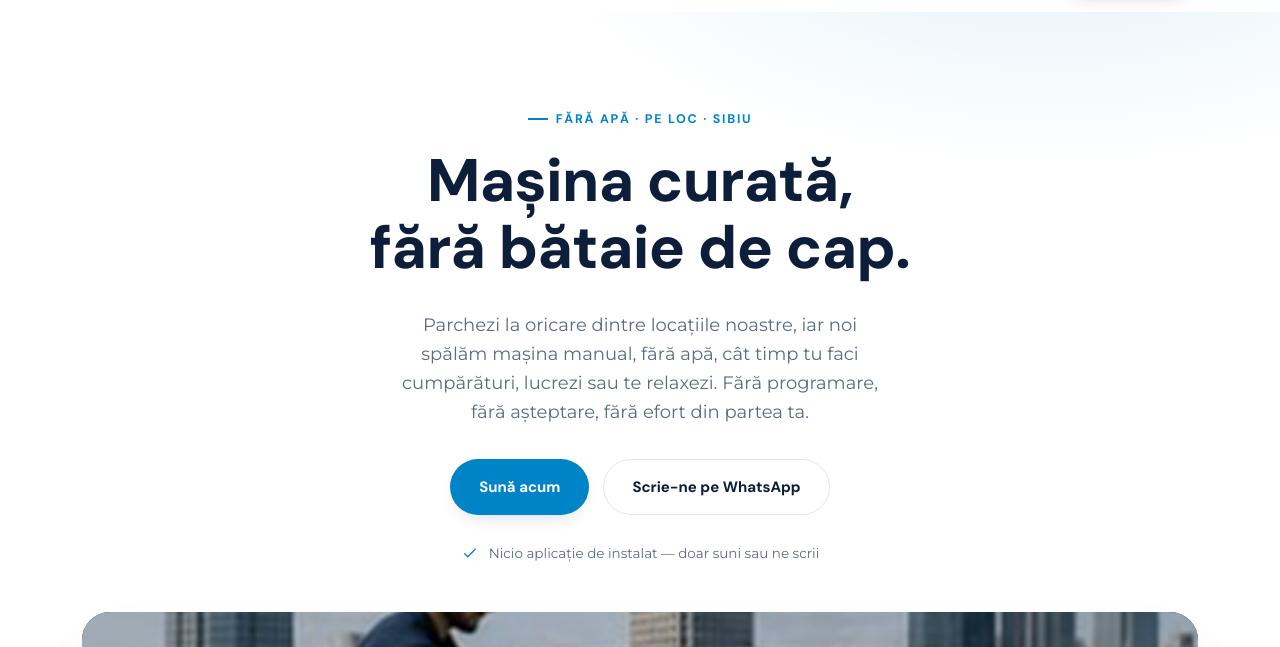
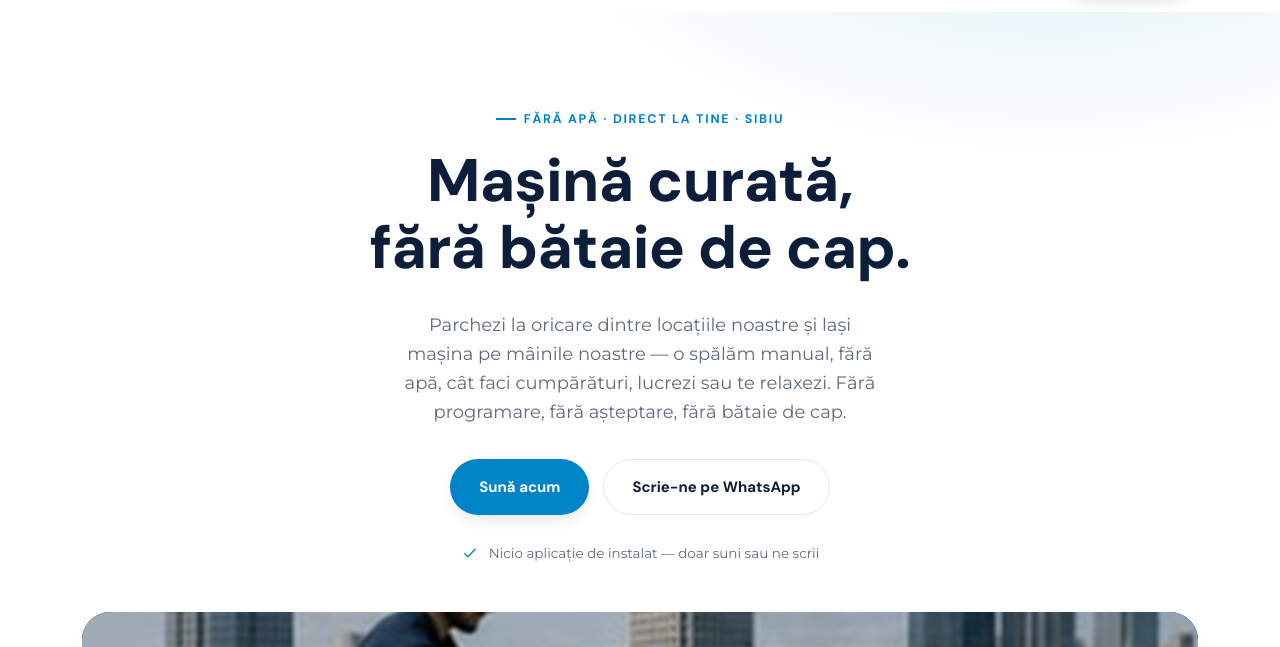
Before and after one commit to SmartWashRO/Website, a plain HTML site: page index.html in a window 1280 px wide. Shown: the part 73-720 px from the top of the page. Drawn offline with nearby package versions, Linux system fonts and the light colour scheme.

Commit message:
Add files via upload

```diff
--- a/index.html
+++ b/index.html
@@ -398,11 +398,11 @@ function renderHome(lang) {
   document.getElementById('faq-title').textContent = isRo ? 'Întrebări frecvente' : 'FAQ';
   document.getElementById('faq-heading').textContent = isRo ? 'Întrebări frecvente' : 'Common questions';
   const faqs = isRo ? [
-    { q: 'Trebuie să programez în avans?', a: 'Nu — parchezi la oricare dintre locațiile noastre și un atendent vine la tine. Fără programare, fără aplicație.' },
-    { q: 'Cât durează o spălare?', a: '25–30 minute pentru exterior, 40–45 minute pentru exterior + interior.' },
-    { q: 'Cum plătesc?', a: 'Cu cardul sau online, direct la fața locului. Nu folosim numerar.' },
-    { q: 'De unde știu când mașina e gata?', a: 'Îți trimitem o notificare pe telefon exact când am terminat.' },
-    { q: 'În ce zonă operați?', a: 'La momentul actual: Shopping City Sibiu, Promenada Mall Sibiu, și parcul comercial Jumbo & Hornbach.' },
+    { q: 'Trebuie să programez în avans?', a: 'Nu — parchezi la oricare dintre locațiile noastre și vine cineva din echipă la tine. Fără programare, fără aplicație.' },
+    { q: 'Cât durează o spălare?', a: '25–30 de minute pentru exterior, 40–45 de minute pentru exterior + interior.' },
+    { q: 'Cum plătesc?', a: 'Cu cardul sau online, direct la fața locului. Nu lucrăm cu numerar.' },
+    { q: 'De unde știu când mașina e gata?', a: 'Îți trimitem o notificare pe telefon chiar când am terminat.' },
+    { q: 'În ce zonă lucrați?', a: 'Momentan suntem la Shopping City Sibiu, Promenada Mall Sibiu și parcul comercial Jumbo & Hornbach.' },
   ] : [
     { q: 'Do I need to book in advance?', a: "No — just park at any of our sites and an attendant will come to you. No booking, no app." },
     { q: 'How long does a wash take?', a: '25–30 minutes for exterior only, 40–45 minutes for exterior + interior.' },
--- a/js/content.js
+++ b/js/content.js
@@ -165,22 +165,22 @@ window.SmartWash.CONTENT = {
     footer: { tagline: 'Spălare auto fără apă, în Sibiu.', rights: '© 2026 SmartWash. Toate drepturile rezervate.' },
 
     home: {
-      badge: 'Fără apă · pe loc · Sibiu',
-      title: 'Mașina curată,\nfără bătaie de cap.',
-      subtitle: 'Parchezi la oricare dintre locațiile noastre, iar noi spălăm mașina manual, fără apă, cât timp tu faci cumpărături, lucrezi sau te relaxezi. Fără programare, fără așteptare, fără efort din partea ta.',
+      badge: 'Fără apă · direct la tine · Sibiu',
+      title: 'Mașină curată,\nfără bătaie de cap.',
+      subtitle: 'Parchezi la oricare dintre locațiile noastre și lași mașina pe mâinile noastre — o spălăm manual, fără apă, cât faci cumpărături, lucrezi sau te relaxezi. Fără programare, fără așteptare, fără bătaie de cap.',
       ctaCall: 'Sună acum', ctaWhatsapp: 'Scrie-ne pe WhatsApp',
 
-      locationsIntro: 'În prezent operăm la',
+      locationsIntro: 'Ne găsești acum la',
 
-      benefitsTitle: 'De ce aleg oamenii SmartWash',
+      benefitsTitle: 'De ce aleg clienții SmartWash',
       benefitsSubtitle: 'Totul e gândit să-ți economisească timp și energie.',
       benefits: [
-        { t: 'Fără programare', d: 'Doar parchezi. Fără programare, fără aplicație, fără așteptat un interval liber.' },
+        { t: 'Fără programare', d: 'Doar parchezi — fără programare, fără aplicație de instalat, fără să aștepți un loc liber.' },
         { t: 'Zero timp de așteptare', d: 'Începem imediat — nu stai niciodată la coadă.' },
-        { t: 'Fără spălare pe cont propriu', d: 'Echipa noastră face toată treaba, manual. Tu nu faci nimic.' },
-        { t: 'Notificări pe telefon', d: 'Îți scriem exact când mașina e gata — nu trebuie să verifici tu.' },
-        { t: 'Plată online sau cu cardul', d: 'Plătești cu cardul sau online. Fără numerar, niciodată.' },
-        { t: 'Timpul tău rămâne al tău', d: 'Faci cumpărături, mănânci, bei o cafea, vezi un film — noi ne ocupăm de restul.' },
+        { t: 'Fără spălare pe cont propriu', d: 'Echipa noastră face toată treaba, manual — tu nu ridici un deget.' },
+        { t: 'Notificări pe telefon', d: 'Te anunțăm imediat ce mașina e gata, ca să nu tot verifici.' },
+        { t: 'Plată online sau cu cardul', d: 'Plătești cu cardul sau online — fără numerar.' },
+        { t: 'Timpul tău rămâne al tău', d: 'Faci cumpărături, mănânci ceva, bei o cafea sau vezi un film — noi ne ocupăm de mașină.' },
       ],
 
       stats: [ { value: '99.3%', label: 'apă mai puțină' }, { value: '30-45 min', label: 'durata medie' }, { value: '0', label: 'drumuri la spălătorie' } ],
@@ -188,29 +188,29 @@ window.SmartWash.CONTENT = {
       servicesTitle: 'Prețuri', servicesSubtitle: 'Două opțiuni. Fără costuri ascunse.',
       services: [
         { name: 'Spălare Exterior', desc: 'Spălare exterioară manuală — caroserie, jante, anvelope și geamuri, complet fără apă.', price: '45 lei', duration: '25\u201330 min' },
-        { name: 'Exterior + Interior', desc: 'Spălare exterioară completă plus aspirare interior, bord și consolă.', price: '65 lei', duration: '40\u201345 min' },
+        { name: 'Exterior + Interior', desc: 'Spălare exterioară completă, plus aspirare interior, bord și consolă.', price: '65 lei', duration: '40\u201345 min' },
       ],
 
       howTitle: 'Cum funcționează',
       steps: [
         { t: 'Parchezi la oricare locație' },
-        { t: 'Vorbești cu atendentul nostru' },
+        { t: 'Vorbești cu unul dintre colegii noștri' },
         { t: 'Plătești cu cardul sau online' },
-        { t: 'Te bucuri de destinația ta' },
+        { t: 'Îți vezi de treabă' },
         { t: 'Te întorci la o mașină impecabilă' },
       ],
 
       ecoTeaserTitle: 'De ce fără apă',
-      ecoTeaserHeading: 'O spălare care renunță complet la furtun',
-      ecoTeaserText: 'Fiecare vizită SmartWash folosește doar o fracțiune din apa unei spălări clasice — fără robinet, fără canalizare, fără reziduuri. Vrei să afli cum funcționează procesul?',
+      ecoTeaserHeading: 'O spălare care nu are nevoie de furtun',
+      ecoTeaserText: 'Fiecare vizită SmartWash folosește doar o fracțiune din apa unei spălări clasice — fără robinet, fără canalizare, fără reziduuri. Vrei să vezi cum funcționează, pas cu pas?',
       ecoTeaserLink: 'Vezi cum funcționează',
 
       mapTitle: 'Unde ne găsești',
-      mapSubtitle: 'Parchezi la oricare dintre locațiile noastre din Sibiu — fără nevoie de programare.',
+      mapSubtitle: 'Parchezi la oricare dintre locațiile noastre din Sibiu, fără nicio programare.',
 
       testimonialsTitle: 'Ce spun clienții',
       testimonials: [
-        { name: 'Ioana Marinescu', quote: 'Nu mi-a mai rămas timp de pierdut la spălătorie — au venit la birou și mașina a fost gata cât am fost eu în ședințe.' },
+        { name: 'Ioana Marinescu', quote: 'Nu mi-a mai rămas timp de pierdut la spălătorie — au venit la birou și mașina era gata cât am fost eu în ședințe.' },
         { name: 'Cristian Radu', quote: 'Seriozitate și punctualitate — exact ce cauți când lași mașina pe mâna altcuiva.' },
       ],
 
@@ -220,42 +220,42 @@ window.SmartWash.CONTENT = {
     about: {
       badge: 'Cum funcționează',
       title: 'Spălarea fără apă, pe înțelesul tuturor',
-      subtitle: 'Ce înseamnă cu adevărat "fără apă", de ce funcționează, și de ce e mai bună decât alternativele.',
+      subtitle: 'Ce înseamnă cu adevărat "fără apă", de ce funcționează și de ce bate toate alternativele.',
 
       whatTitle: 'Ce este o spălare auto fără apă?',
-      whatText: 'În loc să folosim furtunul, aplicăm o soluție de curățare bogată în polimeri direct pe fiecare panou. Polimerii înconjoară particulele de praf și murdărie și le desprind de pe vopsea, astfel încât laveta din microfibră le poate ridica ușor, fără să le frece în vopsea. Fără furtun, fără găleată, fără reziduuri — doar un flacon, o lavetă și o mână de om priceput.',
+      whatText: 'În loc de furtun, folosim o soluție de curățare bogată în polimeri, aplicată direct pe fiecare panou. Polimerii înconjoară praful și murdăria și le desprind de pe vopsea, așa că laveta din microfibră le ridică ușor, fără să le frece în vopsea. Fără furtun, fără găleată, fără reziduuri — doar un flacon, o lavetă și o mână de om priceput.',
 
       chemistryTitle: 'Chimia, pe scurt',
       chemistryPoints: [
         { t: 'Încapsulează murdăria', d: 'Polimerii lubrifianți înconjoară particulele astfel încât se ridică, nu zgârie stratul de lac.' },
         { t: 'pH echilibrat', d: 'Sigur pentru orice tip de vopsea, garnitură sau finisaj — nimic abraziv, nimic acid.' },
         { t: 'Lasă un strat protector', d: 'După fiecare spălare rămâne un finisaj ușor, rezistent la apă și raze UV.' },
-        { t: 'Formulă biodegradabilă', d: 'Nimic nu ajunge în canalizare, iar puținul reziduu rămas se descompune curat.' },
+        { t: 'Formulă biodegradabilă', d: 'Nimic nu ajunge în canalizare, iar ce rămâne se descompune ușor, fără urme.' },
       ],
 
       stepsTitle: 'Procesul, pas cu pas',
       steps: [
-        { t: 'Verificare și scuturare praf', d: 'Un tur rapid și o scuturare ușoară, ca să nu tragem praful peste vopsea.' },
+        { t: 'Verificare și scuturare praf', d: 'O verificare rapidă și o scuturare ușoară, ca să nu frecăm praful în vopsea mai târziu.' },
         { t: 'Soluție fără apă, panou cu panou', d: 'Soluția de curățare se aplică secțiune cu secțiune, fără să se usuce pe suprafață.' },
-        { t: 'Ridicăm, nu frecăm', d: 'O lavetă curată din microfibră ridică murdăria desprinsă cu presiune ușoară, împăturită des.' },
+        { t: 'Ridicăm, nu frecăm', d: 'O lavetă curată din microfibră, împăturită des, ridică murdăria desprinsă cu o presiune ușoară.' },
         { t: 'Jante, anvelope și geamuri', d: 'Lavete și produse dedicate pentru jante, anvelope și geamuri — separate de cele pentru vopsea.' },
         { t: 'Interior (dacă e ales)', d: 'Aspirare, bord, consolă și portiere, finalizate cu o ștergere ușoară a interiorului.' },
-        { t: 'Verificare finală', d: 'O ultimă privire în lumină bună, ca să prindem orice am fi ratat înainte de notificare.' },
+        { t: 'Verificare finală', d: 'O ultimă verificare, în lumină bună, ca să nu scape nimic înainte să te anunțăm.' },
       ],
 
       ecoTitle: 'Argumentul ecologic',
-      ecoText: 'O spălătorie clasică poate folosi 150\u2013300 de litri de apă per mașină, cea mai mare parte ajungând direct în canalizare, cu ulei, praf de frână și detergent cu tot. SmartWash folosește doar o fracțiune din asta per mașină, fără nimic de tratat sau eliminat ulterior.',
+      ecoText: 'O spălătorie clasică poate folosi 150\u2013300 de litri de apă per mașină, cea mai mare parte ajungând direct în canalizare, cu ulei, praf de frână și detergent cu tot. SmartWash folosește doar o fracțiune din această cantitate, fără nimic de tratat sau eliminat ulterior.',
       ecoPoints: [
-        { t: '99,3% mai puțină apă', d: 'Față de o spălătorie clasică obișnuită, per mașină.' },
-        { t: 'Fără reziduuri contaminate', d: 'Nimic cu ulei, praf de frână sau detergent nu ajunge în canalizare sau pe sol.' },
+        { t: '99,3% mai puțină apă', d: 'Față de o spălătorie clasică, per mașină.' },
+        { t: 'Fără reziduuri contaminate', d: 'Uleiul, praful de frână sau detergentul nu ajung niciodată în canalizare sau pe sol.' },
         { t: 'Fără infrastructură', d: 'Nu e nevoie de rețea de apă, canalizare sau curent oriunde operăm.' },
       ],
 
       comparisonTitle: 'De ce nu o spălătorie obișnuită?',
-      comparisonText: 'Fiecare opțiune de pe piață vine cu un compromis. Iată cum se poziționează SmartWash față de cele mai comune două alternative.',
+      comparisonText: 'Fiecare opțiune de pe piață are avantaje și dezavantaje. Iată cum stă SmartWash față de cele mai întâlnite două alternative.',
       comparison: [
-        { t: 'vs. spălătorie completă / tunel', d: 'Fără coadă, fără drum până acolo, și fără perii rotative care pot purta praf de la o mașină la alta și lăsa zgârieturi fine. Noi venim la tine.' },
-        { t: 'vs. spălătorie self-service', d: 'Fără stat afară cu furtunul pe frig sau ploaie, fără presiunea plății pe minut, și fără întins brațul până pe acoperișul unui SUV. Facem noi treaba, manual.' },
+        { t: 'vs. spălătorie completă / tunel', d: 'Fără coadă, fără drum până acolo și fără perii rotative care pot purta praf de la o mașină la alta, lăsând zgârieturi fine. Venim noi la tine.' },
+        { t: 'vs. spălătorie self-service', d: 'Fără stat afară cu furtunul pe frig sau ploaie, fără presiunea plății pe minut și fără întins brațul până pe acoperișul unui SUV. Facem noi treaba, manual.' },
         { t: 'vs. spălatul pe cont propriu', d: 'Fără furtun, fără găleată, fără o oră din weekend pierdută — și un rezultat mai constant, profesionist, de fiecare dată.' },
       ],
 
@@ -272,19 +272,19 @@ window.SmartWash.CONTENT = {
       hostTitle: 'Găzduiește SmartWash la locația ta',
       hostSubtitle: 'Pentru mall-uri, parcuri comerciale, evenimente pop-up, primării și orice operator de locație cu parcare. Un beneficiu premium despre care vizitatorii tăi vor vorbi — fără niciun cost pentru tine.',
       hostBenefits: [
-        { t: 'Cost zero de găzduire', d: 'Fără chirie, fără procent din venituri, fără taxă de instalare — niciodată.' },
+        { t: 'Cost zero de găzduire', d: 'Fără chirie, fără procent din venituri, fără taxă de instalare.' },
         { t: 'Fără infrastructură', d: 'Nu e nevoie de apă, canalizare sau curent din partea locației tale.' },
-        { t: 'Un beneficiu real', d: 'Vizitatorii rămân mai mult timp când știu că mașina le e îngrijită cât timp fac cumpărături sau lucrează.' },
-        { t: 'Echipă asigurată complet', d: 'Atendenți uniformizați și asigurați — fără nicio schimbare în accesul sau operațiunile locației tale.' },
+        { t: 'Un beneficiu real', d: 'Vizitatorii rămân mai mult timp când știu că mașina lor e pe mâini bune cât fac cumpărături sau lucrează.' },
+        { t: 'Echipă asigurată complet', d: 'Colegii noștri, uniformizați și asigurați — fără nicio schimbare în accesul sau activitatea locației tale.' },
       ],
 
       fleetTitle: 'Înscrie flota într-un program de spălare',
       fleetSubtitle: 'Pentru companii cu flote auto, și corporații sau fabrici cu parcare pentru angajați.',
       fleetBenefits: [
-        { t: 'Zero timpi morți', d: 'Mașinile sunt spălate parcate — fără drum la spălătorie, niciodată.' },
+        { t: 'Zero timpi morți', d: 'Mașinile sunt spălate chiar parcate — fără niciun drum la spălătorie.' },
         { t: 'Mereu impecabile', d: 'Mașinile pentru clienți rămân ireproșabile, după un program stabilit de tine.' },
         { t: 'O singură factură lunară', d: 'Preț simplu și predictibil per mașină — fără bătăi de cap administrative.' },
-        { t: 'Beneficiu pentru angajați', d: 'Extinde programul și la mașinile personale ale echipei, ca beneficiu.' },
+        { t: 'Beneficiu pentru angajați', d: 'Extinde programul și la mașinile personale ale echipei — un plus apreciat de oricine.' },
       ],
 
       segmentsTitle: 'Cu cine colaborăm',
```
Also changed, not shown: contact.html (+1 -1 lines).
